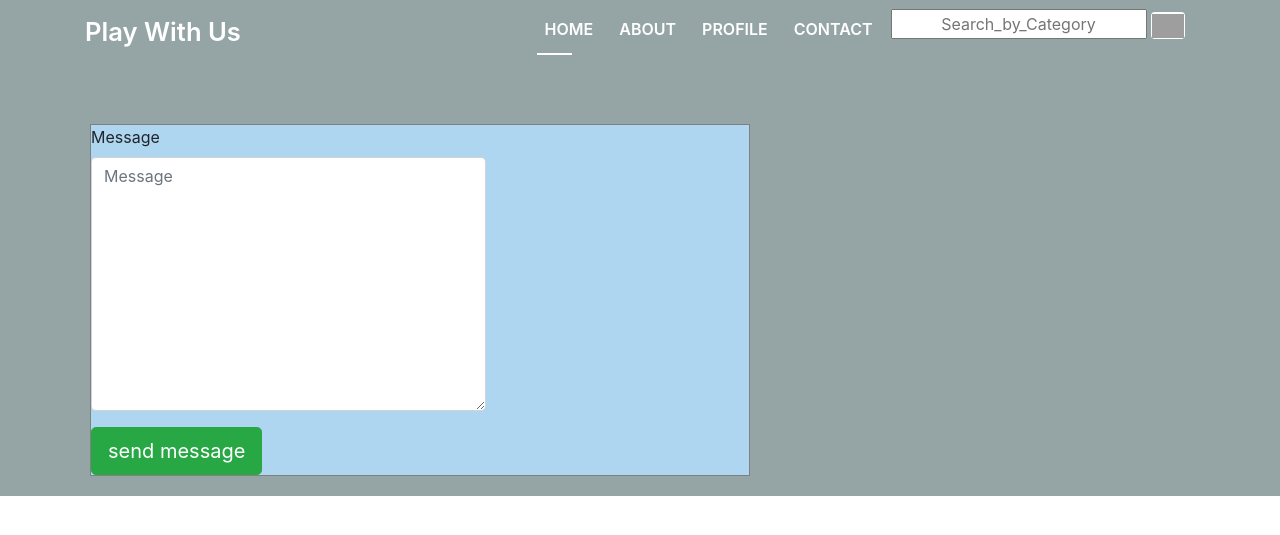
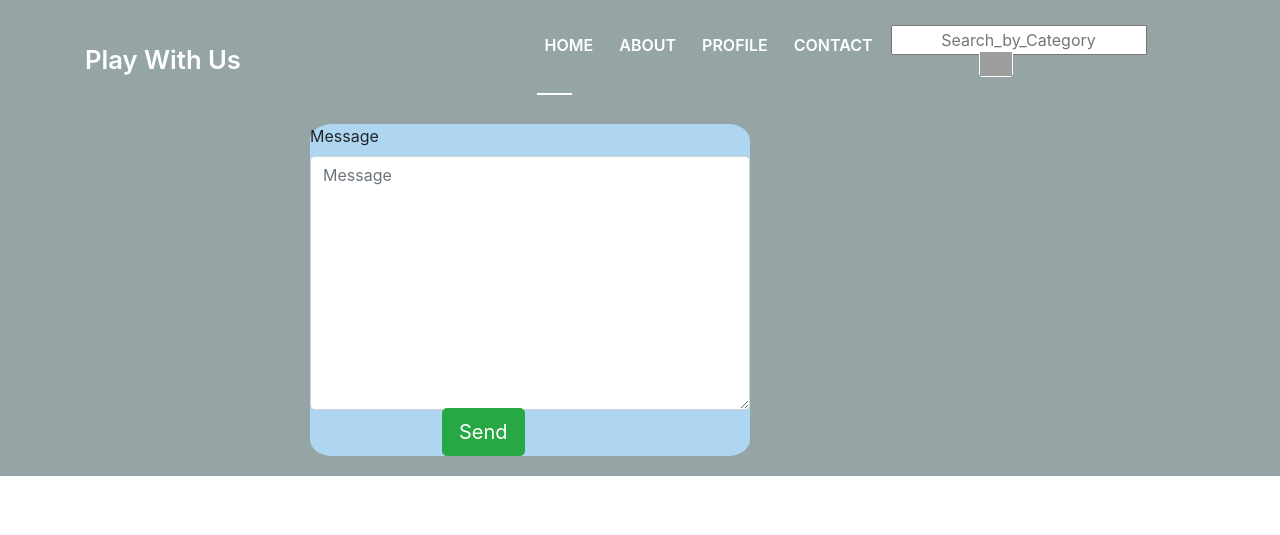
Before and after one commit to YvonneGi/weplay, a Django app: template play/templates/chat.html in a window 1280 px wide. Shown: the top 535 px of the page. Run offline with Django 3.2, Linux system fonts and the light colour scheme; the template is opened without the code that fills it: values that come from a table or form of the project are taken from there, others are empty; some libraries are stand-ins or nearby versions; grey boxes are pictures that could not be loaded.

Commit message:
add changes

```diff
--- a/play/templates/chat.html
+++ b/play/templates/chat.html
@@ -1,5 +1,5 @@
 {% extends 'base.html' %}
-{% block content %}
+
 {% load bootstrap4 %}
 {% load static%}
 
@@ -20,6 +20,8 @@
   {% block styles %} {% bootstrap_css %} {% endblock %}
 
 </head>
+  <body>
+      {% block content %}
 
 <style>
     body{
@@ -27,16 +29,26 @@
 
     }
     .mt-2{
-      border:1px solid gray  ;
-      width: 60%;
+      border:1px  ;
+      border-radius: 5%;
+      width: 40%;
       height: 50%;
       background-color: #AED6F1  ;
+      margin-left: 20%;
+    }
+    .btn{
+      margin-left: 30%;
+      margin-top: -4%;
+      /* background-color: black; */
+
+    }
+    form{
+      border-radius: 20%;
+      width:100%;
+      height:10%;
+      margin-left:0%
     }
   </style>
-
-
-  <body>
-
   <div class="container"> <br> <br> <br>
       <div class="row justify-content-center h-100">
       <div class="card-body" >
@@ -49,24 +61,24 @@
 
               <div class="col-md-3">
                 {% if user.profile_pic %}
-                <img src="{{user.profile_pic.url}}" alt="" width="200" height="200">
+                <img src="{{user.profile_pic.url}}" alt="" width="20" height="20">
                 {% else %}
-                <a href=""><img
+                <span><img
                   src="https://i0.wp.com/www.winhelponline.com/blog/wp-content/uploads/2017/12/user.png?fit=256%2C256&quality=100&ssl=1"
-                  alt="" width="20" height="20"><strong>{{chat.username.username}}</strong></a>
+                  alt="" width="20" height="20"><strong><em>{{chat.username.username}}</em></strong> </span>
                 {% endif %}
               </div>
+              <span style="background-color:#F3F3F5;margin-left: 10%;padding: 10px;border-radius: 25px;position: relative;
+              margin-top: auto;margin-bottom: auto;">{{chat.message}}</span>
 
-              {{chat.message}}
-            </p>
 
+              </p>
             {%endfor%}
 
-            <form action="{%url 'chat' team_id%}" method="post" enctype="multipart/form-data" style="border-radius: 20%;width:60%;height:50%">
+            <form action="{%url 'chat' team_id%}" method="post" enctype="multipart/form-data" >
               {%csrf_token%}
               {% bootstrap_form form layout='inline' %}
-             <input type="submit" name="idteam"  value="send message" placeholder="Type your message..." class="btn btn-success btn-lg">
-
+             <input type="submit" name="idteam"  value="Send" placeholder="Type your message..." class="btn btn-success btn-lg">
             </form>
 
           </div>
@@ -82,7 +94,8 @@
   {% block scripts %} {{block.super}}
   <script type="text/javascript" src="{%static 'js/chat.js'%}"></script>
   {% endblock %}
-  </body>
+
   {% endblock %}
+</body>
 
 </html>
```
